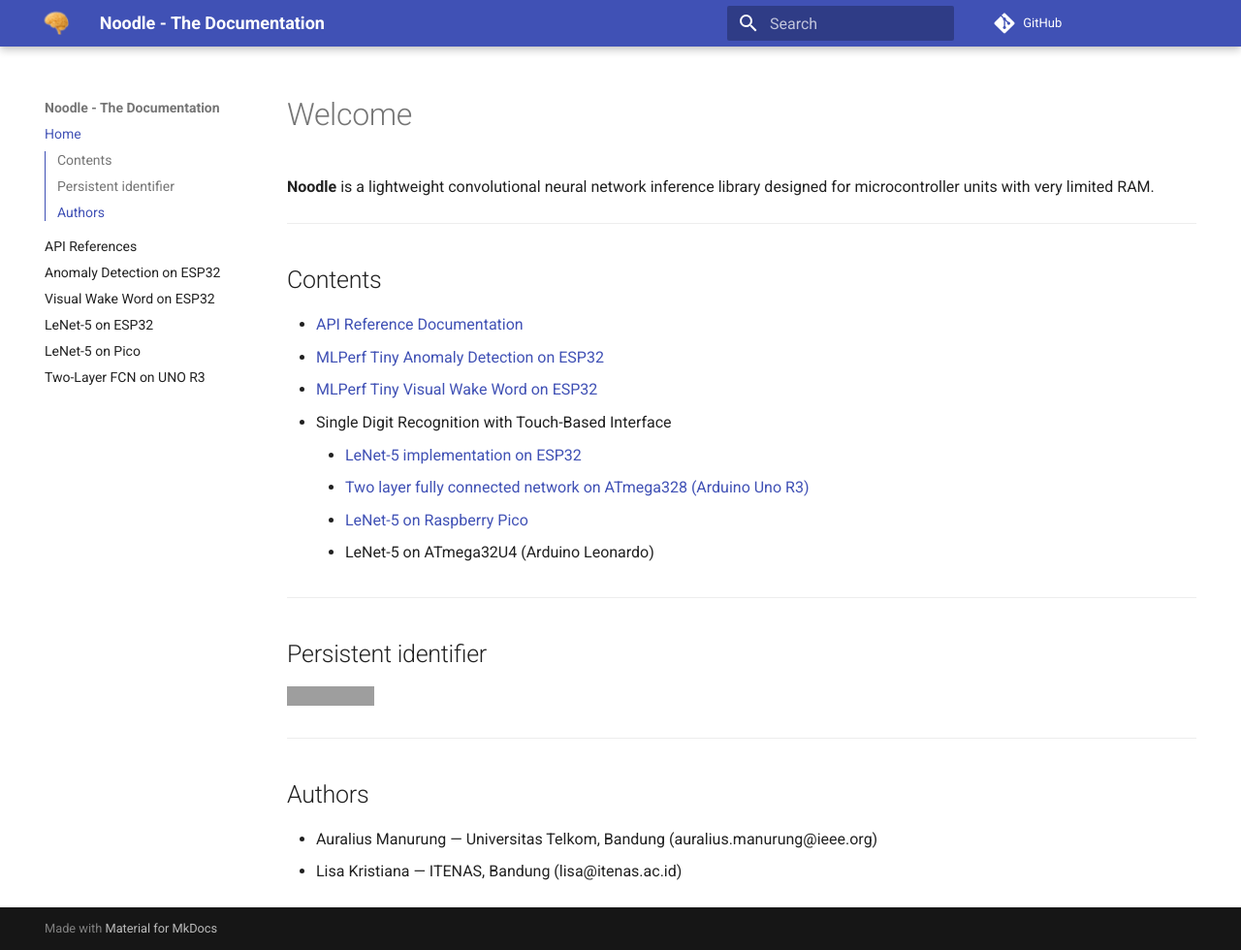
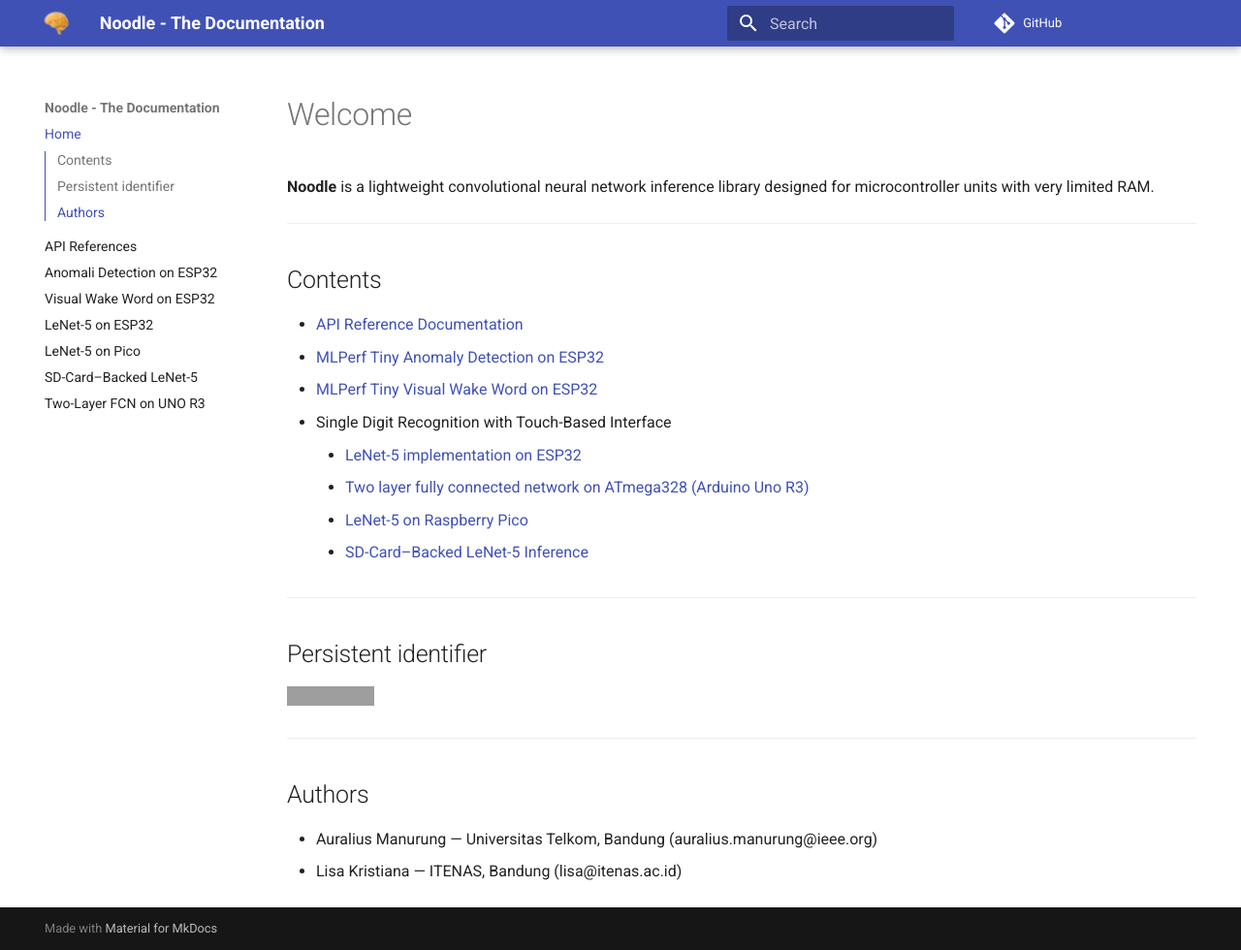
Before and after one commit to auralius/noodle, an MkDocs documentation site: the page built from docs/index.md, in a window 1280 px wide and 980 px high. Shown: the whole window at 97% size. Built offline with MkDocs 1.6.1 and Material for MkDocs 9.7.7, drawn with Linux system fonts in a browser that asks for light colours; comment, search, counter and statistics services are not loaded; grey boxes are pictures that could not be loaded.

Commit message:
sd card benchmark

```diff
--- a/docs/index.md
+++ b/docs/index.md
@@ -12,7 +12,7 @@
     - [LeNet-5 implementation on ESP32](lenet-5-esp32.md)
     - [Two layer fully connected network on ATmega328 (Arduino Uno R3)](usps-fcn-uno.md)
     - [LeNet-5 on Raspberry Pico](lenet-5-pico.md)
-    - LeNet-5 on ATmega32U4 (Arduino Leonardo)
+    - [SD-Card–Backed LeNet-5 Inference](lenet-5-esp32-sdio.md)
 
 ---
 ## Persistent identifier
--- a/mkdocs.yml
+++ b/mkdocs.yml
@@ -5,11 +5,13 @@
 nav:
 - Home: index.md
 - API References: api.md
-- Anomaly Detection on ESP32: ad-esp32.md
+- Anomali Detection on ESP32: ad-esp32.md
 - Visual Wake Word on ESP32: vww-esp32.md
 - LeNet-5 on ESP32: lenet-5-esp32.md
 - LeNet-5 on Pico: lenet-5-pico.md
+- SD-Card–Backed LeNet-5: lenet-5-esp32-sdio.md
 - Two-Layer FCN on UNO R3: usps-fcn-uno.md
+
 theme:
   name: material
   logo: attachments/noodle.png
```
Also changed, not shown: docs/lenet-5-esp32-sdio.md (added, +14 -0 lines), docs/lenet-5-esp32.md (+1 -1 lines), 2 other files.
